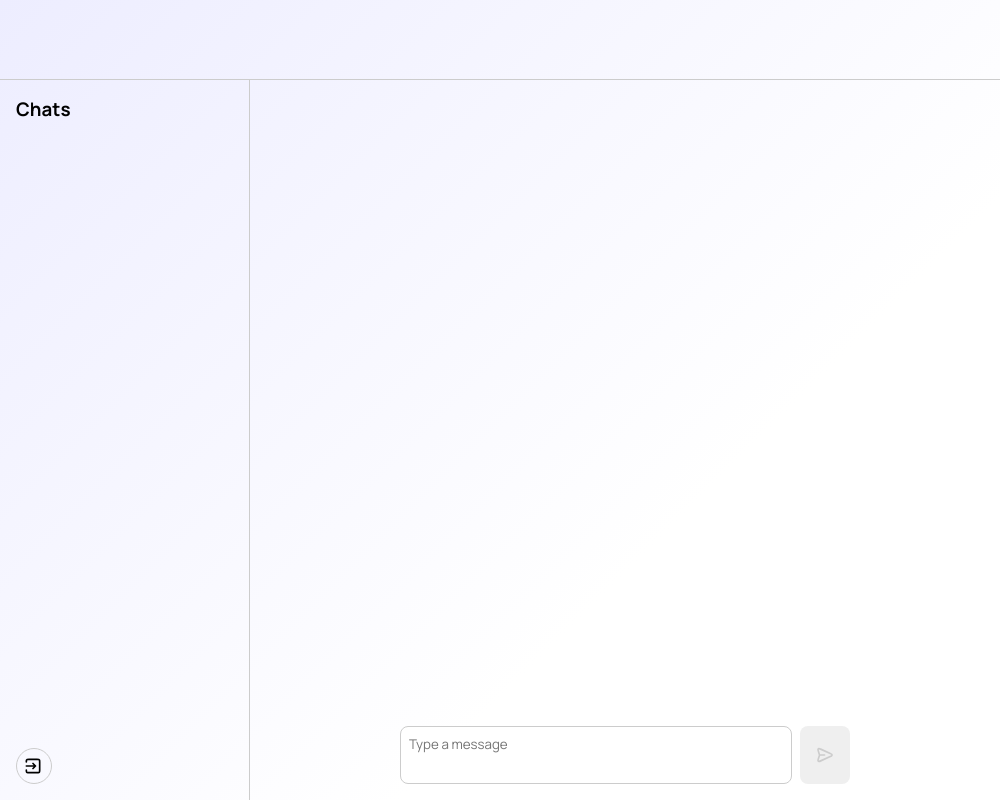
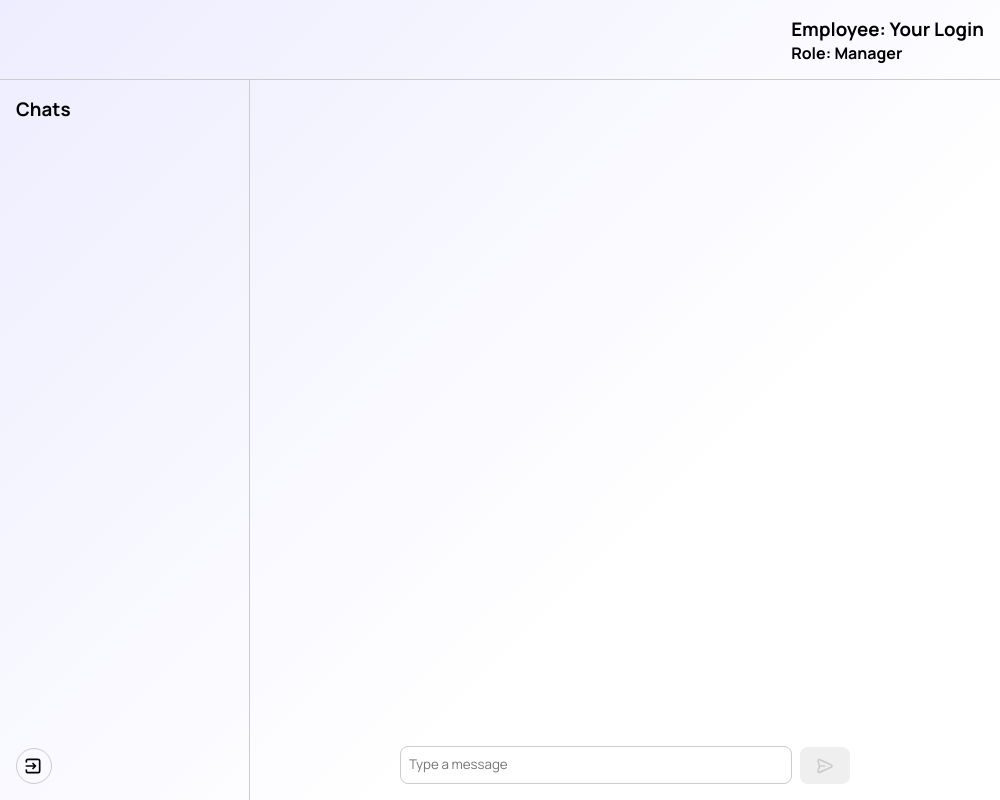
Before and after one commit to qewzdl/cms-frontend-electron, an Electron app: page src/renderer/app.html in a window 1000 px wide. Drawn offline with Linux system fonts and the light colour scheme; no server answers.

Commit message:
Textarea height fix

```diff
--- a/src/renderer/app.html
+++ b/src/renderer/app.html
@@ -10,7 +10,10 @@
 </head>
 <body>
   <div id="app-header">
-    <h2 id=""></h2>
+    <div id="app-header-profile">
+      <h3 id=""><span class="key-text">Employee: </span><span id="login-text">Your Login</span></h3>
+      <h4><span class="key-text">Role: </span><span id="role-text">Manager</span></h4>
+    </div>
   </div>
 
   <div id="app-view">
@@ -30,8 +33,8 @@
     <div id="chat-view">
       <div id="message-list"></div>
       <div id="message-input">
-        <textarea id="msg-text" placeholder="Type a message"></textarea>
-        <div>
+        <textarea rows="1" id="msg-text" placeholder="Type a message"></textarea>
+        <div id="message-input-send-btn">
           <button id="send-btn">
             <svg height="20px" viewBox="0 0 24 24" fill="#fff" xmlns="http://www.w3.org/2000/svg">
               <path fill="none" d="M11.5003 12H5.41872M5.24634 12.7972L4.24158 15.7986C3.69128 17.4424 3.41613 18.2643 3.61359 18.7704C3.78506 19.21 4.15335 19.5432 4.6078 19.6701C5.13111 19.8161 5.92151 19.4604 7.50231 18.7491L17.6367 14.1886C19.1797 13.4942 19.9512 13.1471 20.1896 12.6648C20.3968 12.2458 20.3968 11.7541 20.1896 11.3351C19.9512 10.8529 19.1797 10.5057 17.6367 9.81135L7.48483 5.24303C5.90879 4.53382 5.12078 4.17921 4.59799 4.32468C4.14397 4.45101 3.77572 4.78336 3.60365 5.22209C3.40551 5.72728 3.67772 6.54741 4.22215 8.18767L5.24829 11.2793C5.34179 11.561 5.38855 11.7019 5.407 11.8459C5.42338 11.9738 5.42321 12.1032 5.40651 12.231C5.38768 12.375 5.34057 12.5157 5.24634 12.7972Z" stroke="#ccc" stroke-width="2" stroke-linecap="round" stroke-linejoin="round"/>
--- a/src/renderer/css/style.css
+++ b/src/renderer/css/style.css
@@ -211,9 +211,9 @@ body {
     outline: none;
     border: 1px solid #cccccc;
     display: block;
-    min-height: 50px;
+    height: auto;
     max-height: 150px;
-    overflow-y: auto;
+    overflow-y: hidden;
     line-height: 1.5;
     white-space: pre-wrap;
 }
@@ -223,17 +223,13 @@ body {
     justify-content: center;
     align-items: center;
     width: 50px;
-    height: 100%;
+    height: 37px;
     border-radius: 8px;
     border: none;
     transition: background-color 0.2s ease-in-out;
 }
 
 #send-btn.active {
-    padding: 8px 16px;
-    height: 100%;
-    border-radius: 8px;
-    border: none;
     background-color: var(--color-primary);
     color: #ffffff;
 }
@@ -251,3 +247,22 @@ body {
     color: #ffffff;
     font-weight: bold;
 }
+
+#app-header-profile * {
+    margin: 0;
+}
+
+#app-header-profile {
+    display: flex;
+    flex-direction: column;
+    justify-content: center;
+}
+
+.key-text {
+    user-select: none;
+}
+
+#message-input-send-btn {
+    display: flex;
+    align-items: end;
+}
```
Also changed, not shown: package.json (+16 -3 lines), 1 other file.
